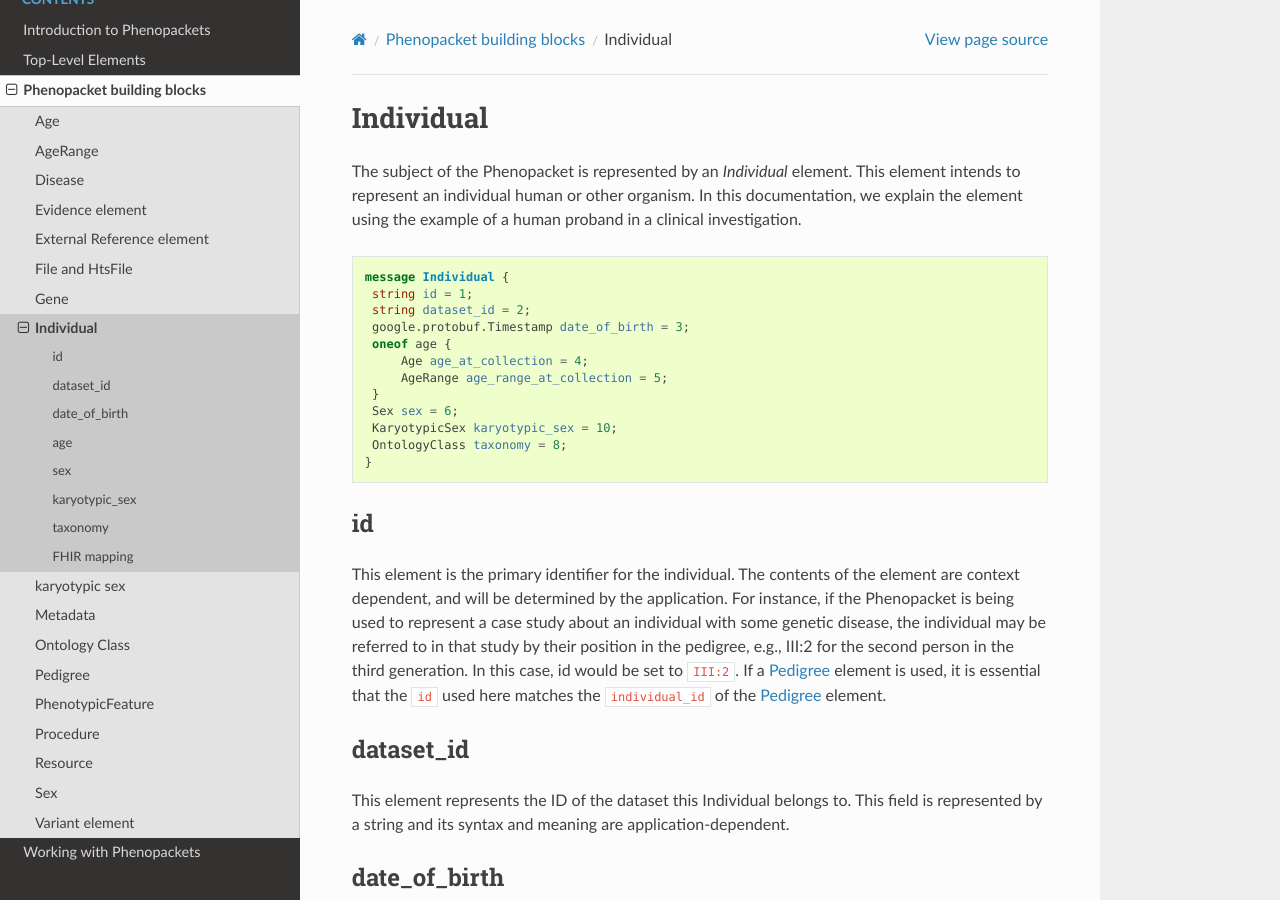
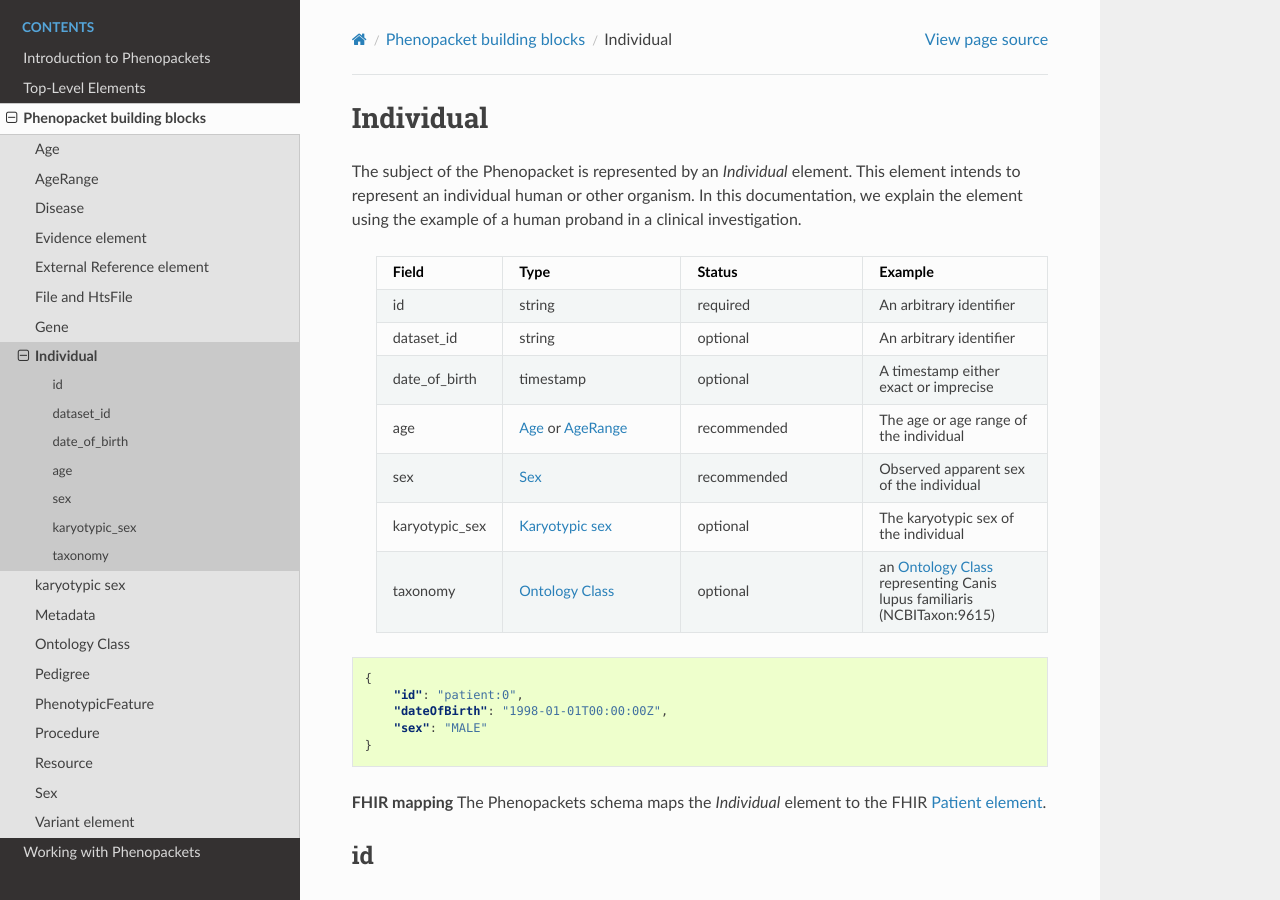
Before and after one commit to phenopackets/phenopacket-schema, a Sphinx documentation site: the page built from docs/individual.rst, in a window 1280 px wide and 900 px high. Built offline with Sphinx 7.4.7 and the Read the Docs theme 2.0.0, drawn with Linux system fonts in a browser that asks for light colours; some of the changed text lies outside the part shown.

Commit message:
Update docs/individual and procedure to #182

```diff
--- a/docs/individual.rst
+++ b/docs/individual.rst
@@ -8,21 +8,54 @@ The subject of the Phenopacket is represented by an *Individual* element.
 This element intends to represent an individual human or other organism. In this documentation,
 we explain the element using the example of a human proband in a clinical investigation.
 
-.. code-block:: proto
+ .. list-table::
+    :widths: 25 50 50 50
+    :header-rows: 1
 
-  message Individual {
-   string id = 1;
-   string dataset_id = 2;
-   google.protobuf.Timestamp date_of_birth = 3;
-   oneof age {
-       Age age_at_collection = 4;
-       AgeRange age_range_at_collection = 5;
-   }
-   Sex sex = 6;
-   KaryotypicSex karyotypic_sex = 10;
-   OntologyClass taxonomy = 8;
+    * - Field
+      - Type
+      - Status
+      - Example
+    * - id
+      - string
+      - required
+      - An arbitrary identifier
+    * - dataset_id
+      - string
+      - optional
+      - An arbitrary identifier
+    * - date_of_birth
+      - timestamp
+      - optional
+      - A timestamp either exact or imprecise
+    * - age
+      - :ref:`rstage` or :ref:`rstagerange`
+      - recommended
+      - The age or age range of the individual
+    * - sex
+      - :ref:`rstsex`
+      - recommended
+      - Observed apparent sex of the individual
+    * - karyotypic_sex
+      - :ref:`rstkaryotypicsex`
+      - optional
+      - The karyotypic sex of the individual
+    * - taxonomy
+      - :ref:`rstontologyclass`
+      - optional
+      - an :ref:`rstontologyclass` representing Canis lupus familiaris (NCBITaxon:9615)
+
+.. code-block:: json
+
+  {
+      "id": "patient:0",
+      "dateOfBirth": "1998-01-01T00:00:00Z",
+      "sex": "MALE"
   }
 
+
+**FHIR mapping**
+The Phenopackets schema maps the *Individual* element to the FHIR `Patient element <https://www.hl7.org/fhir/patient.html>`_.
 
 id
 ~~
@@ -80,42 +113,3 @@ For resources where there may be more than one organism being studied it is advi
 identifier of that organism, to its most specific level. We advise using the
 codes from the `NCBI Taxonomy <https://www.ncbi.nlm.nih.gov/taxonomy>`_ resource. For instance,
 NCBITaxon:9606 is human (homo sapiens sapiens) and  or NCBITaxon:9615 is dog.
-
-
-
-
-
- .. list-table:: Phenopacket requirements for the ``Individual`` element
-    :widths: 25 50 50
-    :header-rows: 1
-
-    * - Field
-      - Example
-      - Status
-    * - id
-      - Arbitrary identifier
-      - required
-    * - dataset_id
-      - Arbitrary identifier
-      - optional
-    * - date_of_birth
-      - (A timestamp)
-      - optional
-    * - age
-      - See :ref:`rstage`
-      - recommended
-    * - sex
-      - FEMALE
-      - recommended
-    * - karyotypic_sex
-      - XX
-      - optional
-    * - taxonomy
-      - an :ref:`rstontologyclass` representing Canis lupus familiaris (NCBITaxon:9615)
-      - optional
-
-
-
-FHIR mapping
-~~~~~~~~~~~~
-The Phenopackets schema maps the *Individual* element to the FHIR `Patient element <https://www.hl7.org/fhir/patient.html>`_.
```
Also changed, not shown: docs/procedure.rst (+28 -31 lines).
